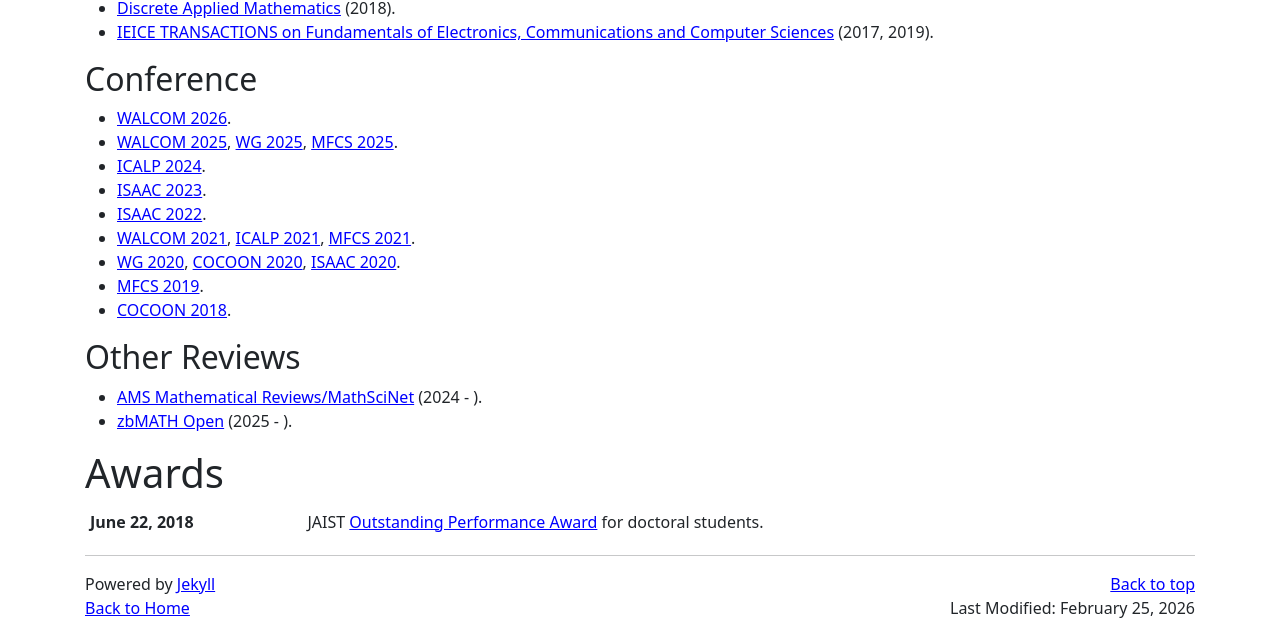
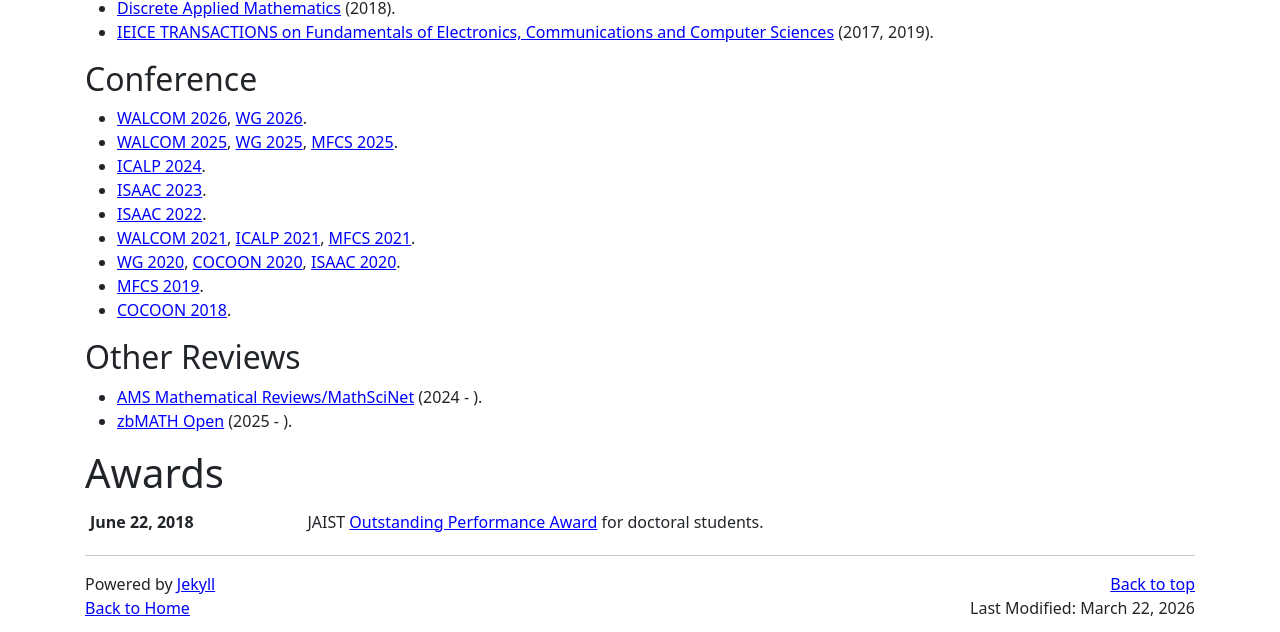
Before and after one commit to hoanganhduc/hoanganhduc.github.io, a Jekyll site: the page built from activities.md, in a window 1280 px wide. Shown: the part 1258-1890 px from the top of the page. Built offline with Jekyll 4.4.1, drawn with Linux system fonts in a browser that asks for light colours; nearby versions of some CDN libraries; a style sheet for code colours, icons or effects is not loaded.

Commit message:
Updated @ 2026-03-26  09:03:57 ICT

```diff
--- a/activities.md
+++ b/activities.md
@@ -3,7 +3,7 @@ layout: default
 title: "Activities"
 permalink: /activities/
 <!--mathjax: true-->
-last_modified_at: 2026-02-25
+last_modified_at: 2026-03-22
 description: This page contains a list of Duc A. Hoang's research activities
 keywords: activities, grant, visit, review, research, Duc A. Hoang
 lang: en
@@ -58,7 +58,7 @@ lang: en
 
 ## Conference
 
-* [WALCOM 2026](https://mozart.diei.unipg.it/walcom2026/).
+* [WALCOM 2026](https://mozart.diei.unipg.it/walcom2026/), [WG 2026](https://wg2026.be/).
 * [WALCOM 2025](https://tcsuestc.com/walcom2025/), [WG 2025](https://algo.uni-trier.de/wg2025/), [MFCS 2025](https://mfcs2025.mimuw.edu.pl/).
 * [ICALP 2024](https://compose.ioc.ee/icalp2024/).
 * [ISAAC 2023](https://www.kurims.kyoto-u.ac.jp/isaac/isaac2023/).
```
Also changed, not shown: events.md (+2 -2 lines), 2 other files.
